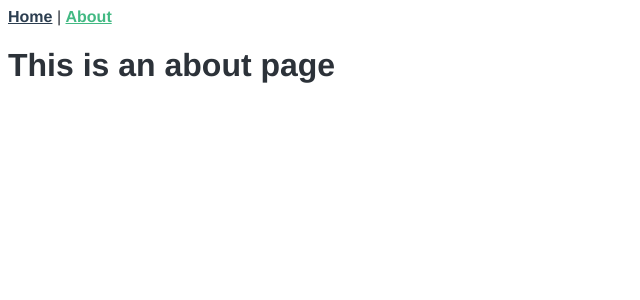
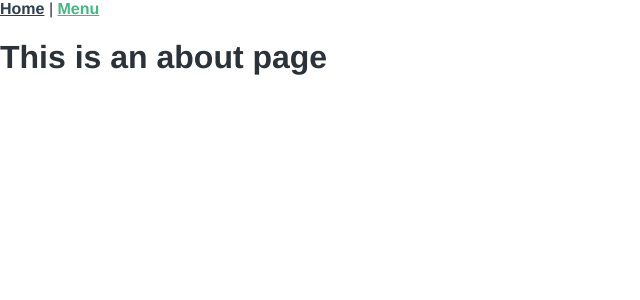
Before and after one commit to SebGrd/drinkingroulette, a Vue app: page /about in a window 1280 px wide. Shown: the top 300 px of the page, without its empty margins (0-640 px from the left). Built offline with nearby package versions, Linux system fonts and the light colour scheme.

Commit message:
router transistion

```diff
--- a/src/App.vue
+++ b/src/App.vue
@@ -2,13 +2,18 @@
   <div id="app">
     <div id="nav">
       <router-link to="/">Home</router-link> |
-      <router-link to="/about">About</router-link>
+      <router-link to="/about">Menu</router-link>
     </div>
-    <router-view/>
+    <transition name="slide" mode="out-in">
+      <router-view/>
+    </transition>
   </div>
 </template>
 
 <style>
+  body{
+    margin: 0;
+  }
 #app {
   font-family: Avenir, Helvetica, Arial, sans-serif;
   -webkit-font-smoothing: antialiased;
@@ -24,4 +29,21 @@
 #nav a.router-link-exact-active {
   color: #42b983;
 }
+
+.slide-enter {
+  transform: translateX(100vw);
+}
+
+.slide-enter-active {
+  transition: transform 0.25s ease;
+}
+
+.slide-leave {
+
+}
+
+.slide-leave-active {
+  transition: transform 0.25s ease;
+  transform: translateX(-100vw);
+}
 </style>
```
